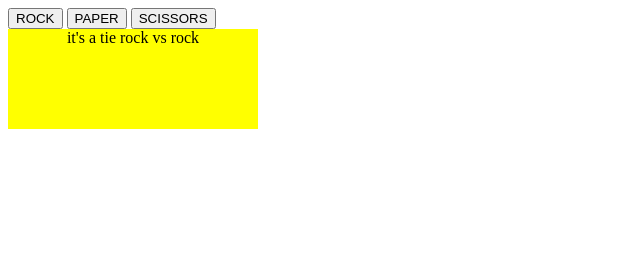
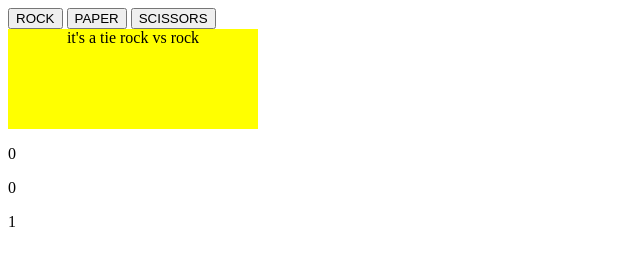
Before and after one commit to Susano111014/Rock-Paper-Scissors, a plain HTML site: page index.html in a window 1280 px wide. Both pictures are taken after a click on the button "ROCK". Shown: the full height of the page, 0-640 px from the left. Drawn offline with Linux system fonts and the light colour scheme.

Commit message:
feat: :art: add one counter for the wins, loses and ties in once play round

```diff
--- a/game.js
+++ b/game.js
@@ -51,7 +51,7 @@ function firstRound (bot, player){
         filled = true;
         return "You win Rock beat Scissors"
 }
-//variables of the five plays counts;
+//variables of the five play counts;
 let winBot = 0;
 let winUser = 0;
 let loseBot = 0;
@@ -66,7 +66,7 @@ let roundOne = firstRound;
     const score = document.querySelector(".score");
     score.setAttribute("style","width:250px; height:100px; background-color: yellow; text-align:center;");
     const textScore = document.querySelector(".text");
-
+    const counter = document.querySelectorAll(".counter");
     let fiveRounds = 0;
     btn.addEventListener("click", () => {
         textScore.textContent = "";
@@ -77,6 +77,9 @@ let roundOne = firstRound;
         console.log(score);
         countGame();
         fiveRounds++;
+        counter[0].textContent = winUser;
+        counter[1].textContent = loseUser;
+        counter[2].textContent = tie;
         (fiveRounds == 5)
         ?testWinner()
         :"Not Passed";
@@ -100,7 +103,7 @@ let roundOne = firstRound;
 
 
 
-//section3
+//counter the wins, loses and tie
 
 function countGame() {
 
--- a/index.html
+++ b/index.html
@@ -10,6 +10,7 @@
     <button value="button" class="paper">PAPER</button>
     <button  value="button" class="scissors">SCISSORS</button>
     <div class = "score"><span class="text">score</span></div>
+    <div><p class="counter">winner</p> <p class="counter">lose</p> <p class="counter">tie</p></div>
     <script src="game.js"></script>
 </body>
 </html>
```
